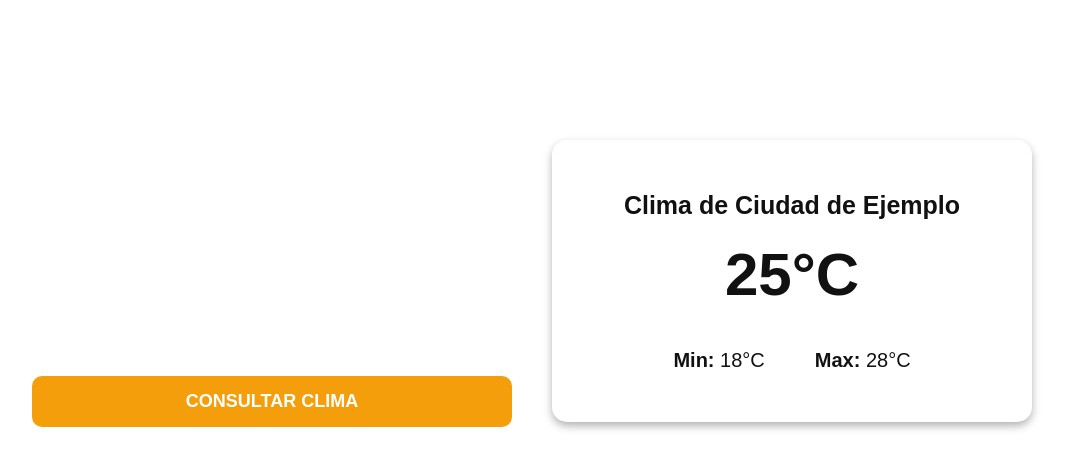
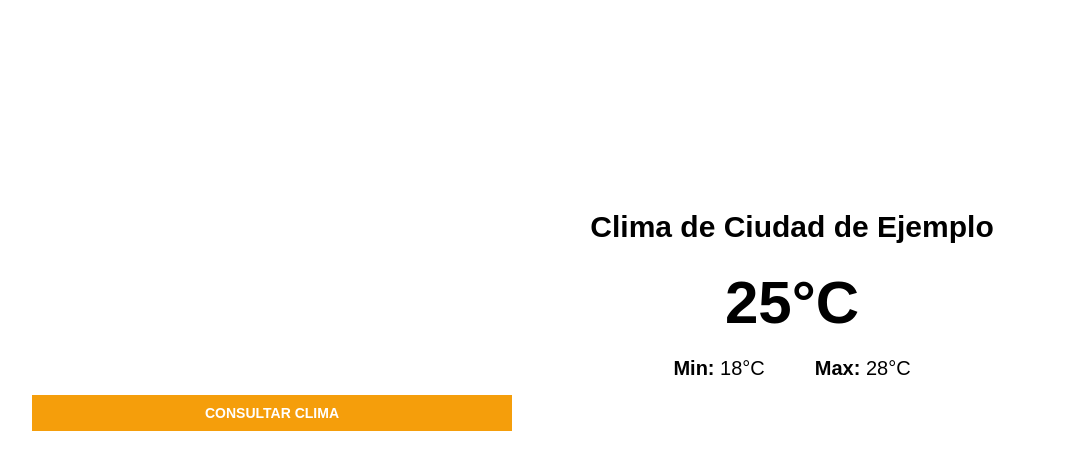
Before and after one commit to BryanDyb/clima_HTML, a plain HTML site: page index.html in a window 1280 px wide. Shown: the whole page, without its empty margins (108-1175 px from the left). Drawn offline with Linux system fonts and the light colour scheme.

```diff
--- a/styles.css
+++ b/styles.css
@@ -1,7 +1,12 @@
 :root {
     --white: #ffffff;
     --primary: #F59E0B;
-    --background-dark: rgba(0, 0, 0, 0.6);
+  }
+
+  .title {
+    text-align: center;
+    font-size: 3rem;
+    margin-top: 5rem;
   }
 
   html {
@@ -18,16 +23,10 @@ body {
     font-size: 2rem;
   }
 
-.title {
-    text-align: center;
-    font-size: 4rem;
-    margin-top: 3rem;
-}
-
   .container {
     width: 95%;
     max-width: 100rem;
-    margin: 4rem auto;
+    margin: 0 auto;
   }
 
   @media (min-width: 768px) {
@@ -36,10 +35,11 @@ body {
       grid-template-columns: repeat(2, 1fr);
       align-items: center;
       gap: 4rem;
+      margin-top: 5rem;
     }
   }
 
-/* Formulario */
+  /* Estilos del formulario */
   .form, .field {
     display: flex;
     flex-direction: column;
@@ -47,7 +47,7 @@ body {
     margin-bottom: 2rem;
   }
 
-.form input[type="text"],
+  .form input[type='text'],
   .form select {
     padding: 1rem;
     background-color: transparent;
@@ -66,38 +66,26 @@ body {
     background-color: var(--primary);
     border: none;
     color: var(--white);
-    font-size: 1.8rem;
+    font-size: 1.4rem;
     font-weight: 700;
     text-transform: uppercase;
     cursor: pointer;
-    padding: 1.5rem;
-    border-radius: 1rem;
-    transition: background-color 0.3s;
+    padding: 1rem;
   }
 
-.submit:hover {
-    background-color: #d97706;
-}
-
-/* Tarjeta de clima */
+  /* Estilos del contenedor de clima */
   .weather-card {
     background-color: var(--white);
-    color: #111;
-    border-radius: 1.5rem;
+    color: black;
+    border-radius: 1rem;
     text-align: center;
-    padding: 3rem 2rem;
-    box-shadow: 0 4px 8px rgba(0,0,0,0.3);
-}
-
-.weather-card h2 {
-    font-size: 2.5rem;
-    margin-bottom: 1rem;
+    padding: 1rem;
   }
 
   .current {
     font-size: 6rem;
     font-weight: 900;
-    margin: 2rem 0;
+    margin: 0;
   }
 
   .temperatures {
```
Lines whose indentation alone changed are shown as unchanged.
